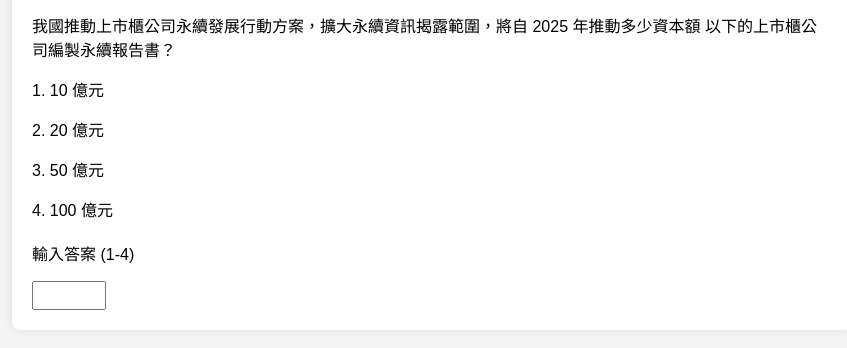
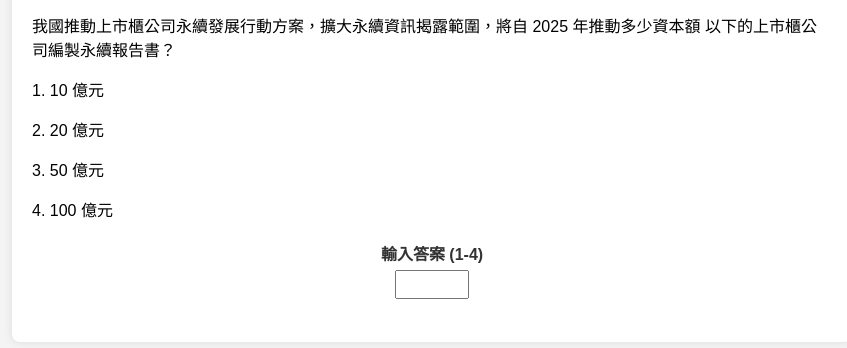
Before and after one commit to Kaohh77/ESGEXAM, a plain HTML site: page quiz.html in a window 1280 px wide. Shown: the part 186-534 px from the top of the page, without its empty margins (208-1055 px from the left). Drawn offline with Linux system fonts and the light colour scheme.

Commit message:
Add files via upload

```diff
--- a/style.css
+++ b/style.css
@@ -68,3 +68,21 @@ button:hover {
 #end-screen {
     text-align: center;
 }
+
+#answer-label {
+    margin-bottom: 5px;
+    font-weight: bold;
+    color: #333;
+}
+
+#answer-section {
+    margin-top: 20px;
+    text-align: center;
+}
+
+#user-answer {
+    padding: 5px;
+    width: 60px;
+    margin: 0 auto;
+    display: block;
+}
```
